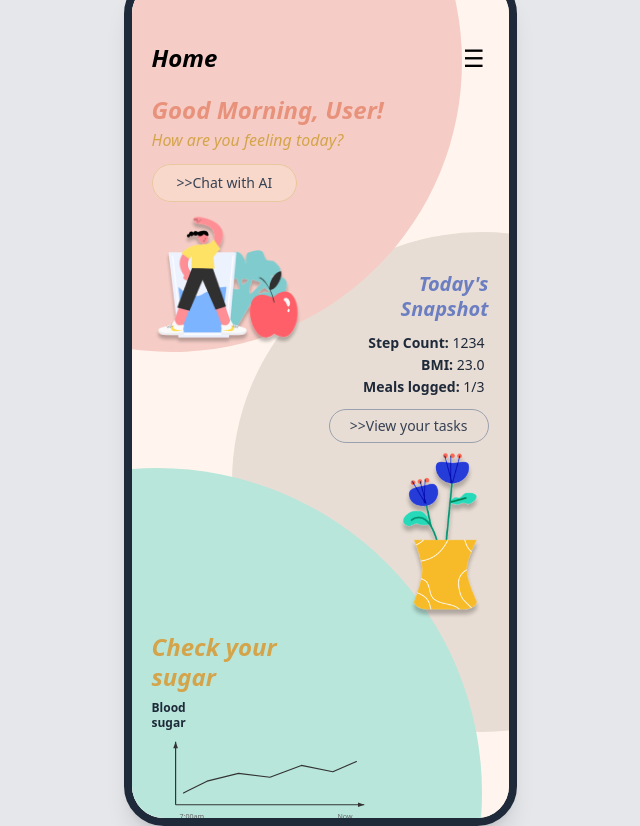
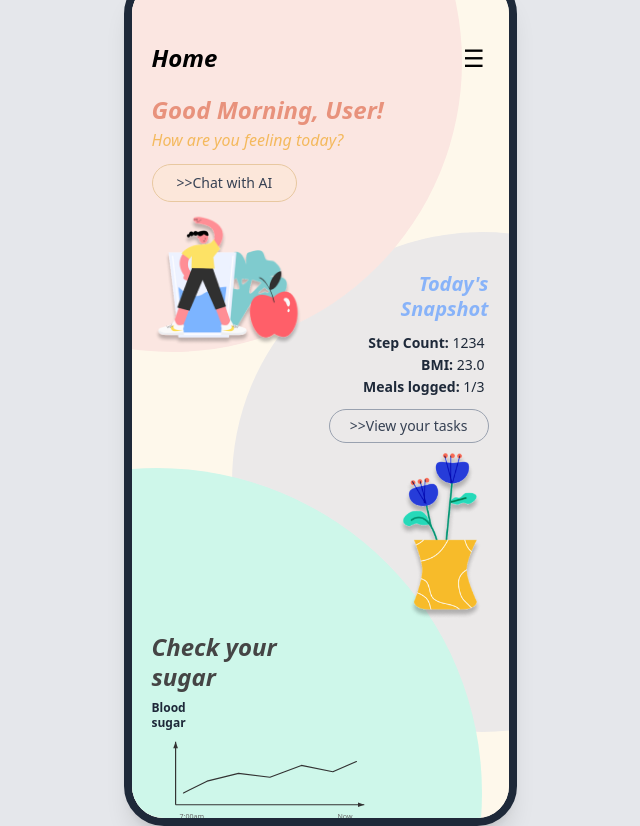
Before and after one commit to Jamieee0531/TheGlucoGardener, a Next.js app in the folder frontend/: page / in a window 1280 px wide. Shown: the whole page, without its empty margins (320-960 px from the left). Built offline with nearby package versions, Linux system fonts and the light colour scheme.

Commit message:
style: update color scheme for blobs, background, and text across pages

```diff
--- a/frontend/src/app/globals.css
+++ b/frontend/src/app/globals.css
@@ -1,7 +1,7 @@
 @import "tailwindcss";
 
 @theme inline {
-  --color-cream: #FFF5EE;
+  --color-cream: #FEF8EB;
   --color-bubble-ai: #FFE5E0;
   --color-bubble-user: #9ECCF0;
   --color-mic-blue: #9ECCF0;
--- a/frontend/src/app/hard-alert/page.js
+++ b/frontend/src/app/hard-alert/page.js
@@ -16,7 +16,7 @@ export default function HardAlertPage() {
         className="absolute z-0"
         style={{
           width: 500, height: 500, borderRadius: "50%",
-          backgroundColor: "#e8ddd4",
+          backgroundColor: "#EBE9E9",
           top: 250, left: 100,
         }}
       />
@@ -25,7 +25,7 @@ export default function HardAlertPage() {
         className="absolute z-[1]"
         style={{
           width: 580, height: 580, borderRadius: "50%",
-          backgroundColor: "#f5cdc6",
+          backgroundColor: "#FBE6E1",
           top: -210, left: -250,
         }}
       />
@@ -34,7 +34,7 @@ export default function HardAlertPage() {
         className="absolute z-[1]"
         style={{
           width: 650, height: 650, borderRadius: "50%",
-          backgroundColor: "#b8e6da",
+          backgroundColor: "#CEF7EA",
           bottom: -300, left: -300,
         }}
       />
--- a/frontend/src/app/page.js
+++ b/frontend/src/app/page.js
@@ -13,7 +13,7 @@ export default function HomePage() {
         className="absolute z-0"
         style={{
           width: 500, height: 500, borderRadius: "50%",
-          backgroundColor: "#e8ddd4",
+          backgroundColor: "#EBE9E9",
           top: 250, left: 100,
         }}
       />
@@ -22,7 +22,7 @@ export default function HomePage() {
         className="absolute z-[1]"
         style={{
           width: 580, height: 580, borderRadius: "50%",
-          backgroundColor: "#f5cdc6",
+          backgroundColor: "#FBE6E1",
           top: -210, left: -250,
         }}
       />
@@ -31,7 +31,7 @@ export default function HomePage() {
         className="absolute z-[1]"
         style={{
           width: 650, height: 650, borderRadius: "50%",
-          backgroundColor: "#b8e6da",
+          backgroundColor: "#CEF7EA",
           bottom: -300, left: -300,
         }}
       />
@@ -49,7 +49,7 @@ export default function HomePage() {
           <h2 className="text-2xl font-bold italic text-[#e8927c] mt-1">
             Good Morning, User!
           </h2>
-          <p className="text-base italic text-[#d4a44a] mt-0.5">
+          <p className="text-base italic text-[#F4B95D] mt-0.5">
             How are you feeling today?
           </p>
 
@@ -69,7 +69,7 @@ export default function HomePage() {
 
         {/* ====== SECTION 2: Middle-right — Snapshot + Stats + Tasks + Flower ====== */}
         <div className="self-end -mt-20 mr-0 text-right w-[55%]">
-          <h3 className="text-xl font-bold italic text-[#6b7ec2] leading-tight">
+          <h3 className="text-xl font-bold italic text-[#88B3F9] leading-tight">
             Today&apos;s<br />Snapshot
           </h3>
           <div className="mt-3 space-y-0.5 text-sm text-gray-800 text-right pr-1">
@@ -97,7 +97,7 @@ export default function HomePage() {
 
         {/* ====== SECTION 3: Bottom-left — Check your sugar + Chart ====== */}
         <div className="w-[70%]">
-          <h3 className="text-2xl font-bold italic text-[#d4a44a] leading-tight">
+          <h3 className="text-2xl font-bold italic text-[#454545] leading-tight">
             Check your<br />sugar
           </h3>
           <SugarChart />
--- a/frontend/src/app/soft-alert/page.js
+++ b/frontend/src/app/soft-alert/page.js
@@ -13,7 +13,7 @@ export default function SoftAlertPage() {
         className="absolute z-0"
         style={{
           width: 500, height: 500, borderRadius: "50%",
-          backgroundColor: "#e8ddd4",
+          backgroundColor: "#EBE9E9",
           top: 250, left: 100,
         }}
       />
@@ -22,7 +22,7 @@ export default function SoftAlertPage() {
         className="absolute z-[1]"
         style={{
           width: 580, height: 580, borderRadius: "50%",
-          backgroundColor: "#f5cdc6",
+          backgroundColor: "#FBE6E1",
           top: -210, left: -250,
         }}
       />
@@ -31,7 +31,7 @@ export default function SoftAlertPage() {
         className="absolute z-[1]"
         style={{
           width: 650, height: 650, borderRadius: "50%",
-          backgroundColor: "#b8e6da",
+          backgroundColor: "#CEF7EA",
           bottom: -300, left: -300,
         }}
       />
@@ -51,10 +51,10 @@ export default function SoftAlertPage() {
           </h2>
 
           <h3 className="text-lg font-bold italic text-[#d4a44a] mt-3">
-            Glucose Changing Quickly
+            Heads up!
           </h3>
           <p className="text-base italic text-[#d4a44a] mt-1 leading-snug max-w-[260px]">
-            Your glucose trend is increasing faster than usual. You may want to keep an eye on it.
+            Your glucose is 4.9. If you start HIIT now, it could drop to 3.85, which is too low. Grab 15g fast carbs like 1/2 cup juice first. You&apos;ve got this!
           </p>
 
           <Link
```
